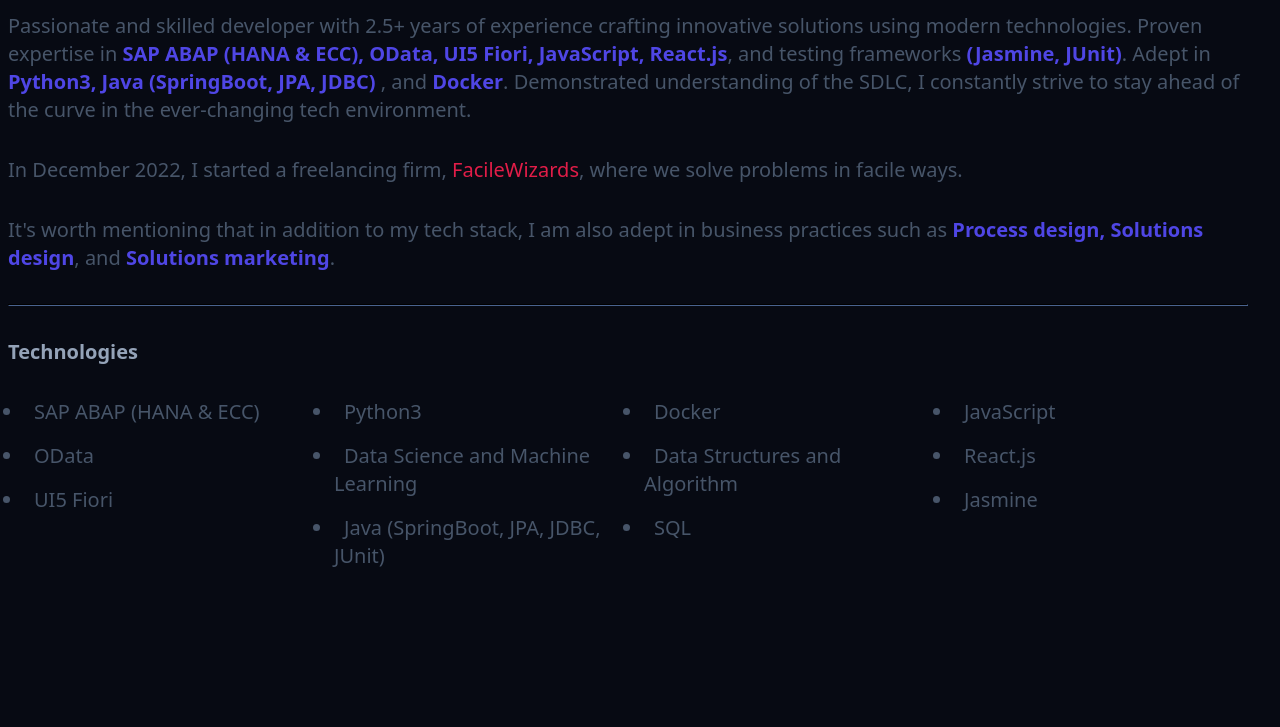
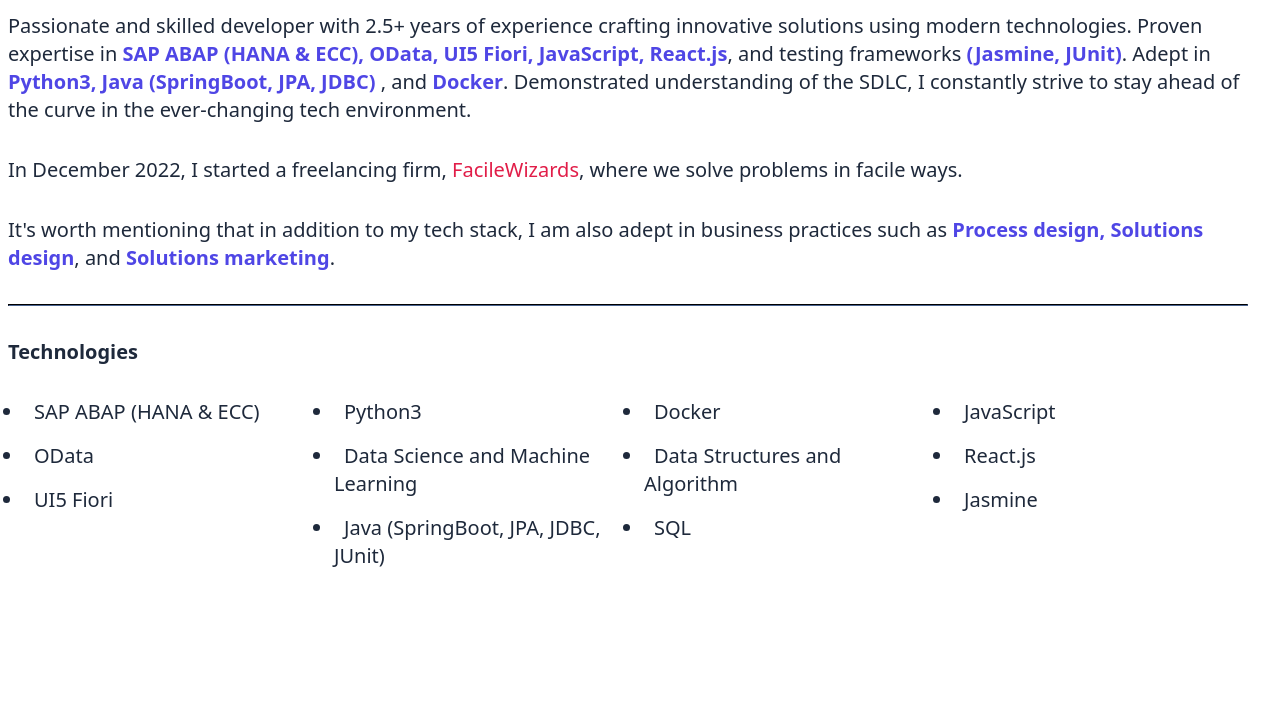
Before and after one commit to facileWizard/Portfolio, a website built with Vite: page index.html in a window 1280 px wide. Shown: the part 775-1502 px from the top of the page. Built offline with nearby package versions, Linux system fonts and the light colour scheme; a web font is replaced by a local one.

Commit message:
Update style.css
changed default theme

```diff
--- a/styles/style.css
+++ b/styles/style.css
@@ -1,8 +1,13 @@
 :root {
-  --clr-dark: #070a13;
+  /*--clr-dark: #070a13;
   --clr-light: #f1f5f9;
   --clr-slate400: #94a3b8;
   --clr-slate600: #475569;
+  --clr-slate800: #1e293b;*/
+  --clr-light: #070a13;
+  --clr-dark: #f1f5f9;
+  --clr-slate400: #1e293b;
+  --clr-slate600: #1e293b;
   --clr-slate800: #1e293b;
   --clr-rose: #e11d48;
   --clr-indigo: #4f46e5;
@@ -38,11 +43,17 @@
 }
 
 .light-mode {
-  --clr-light: #070a13;
+  /*--clr-light: #070a13;
   --clr-dark: #f1f5f9;
   --clr-slate400: #1e293b;
   --clr-slate600: #1e293b;
+  --clr-slate800: #1e293b;*/
+  --clr-dark: #070a13;
+  --clr-light: #f1f5f9;
+  --clr-slate400: #94a3b8;
+  --clr-slate600: #475569;
   --clr-slate800: #1e293b;
+}
 }
 
 body {
```
